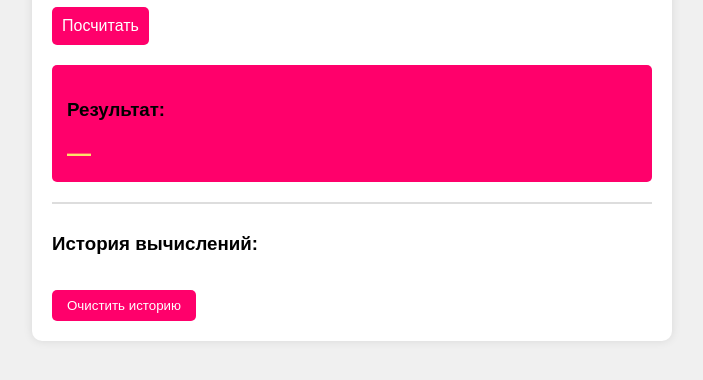
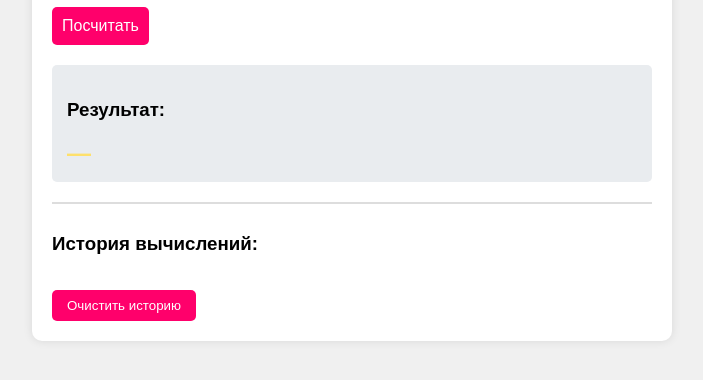
Before and after one commit to auwisly/calculator-project, a plain HTML site: page index.html in a window 1280 px wide. Shown: the part 164-544 px from the top of the page, without its empty margins (288-991 px from the left). Drawn offline with Linux system fonts and the light colour scheme.

Commit message:
Update style.css

```diff
--- a/style.css
+++ b/style.css
@@ -47,7 +47,7 @@ h1 {
 }
 
 .result {
-    background: #ff006b;
+    background: #e9ecef;
     padding: 15px;
     border-radius: 5px;
     margin-bottom: 20px;
```
